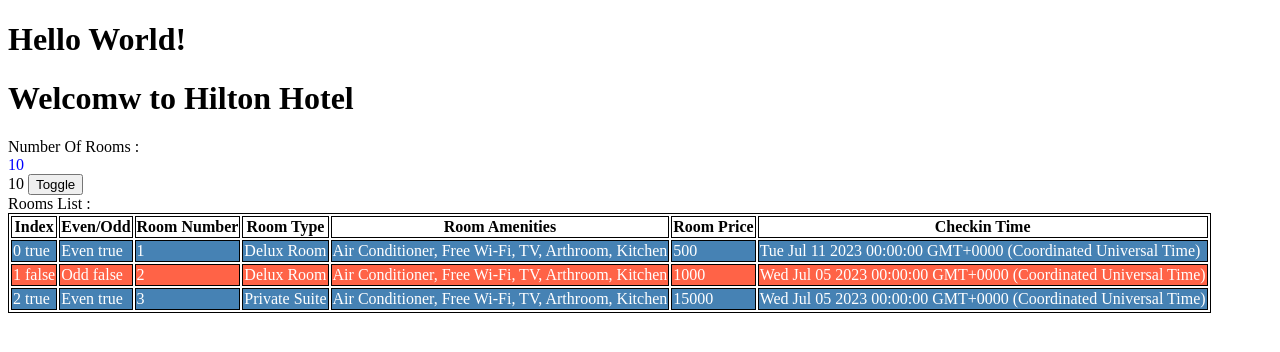
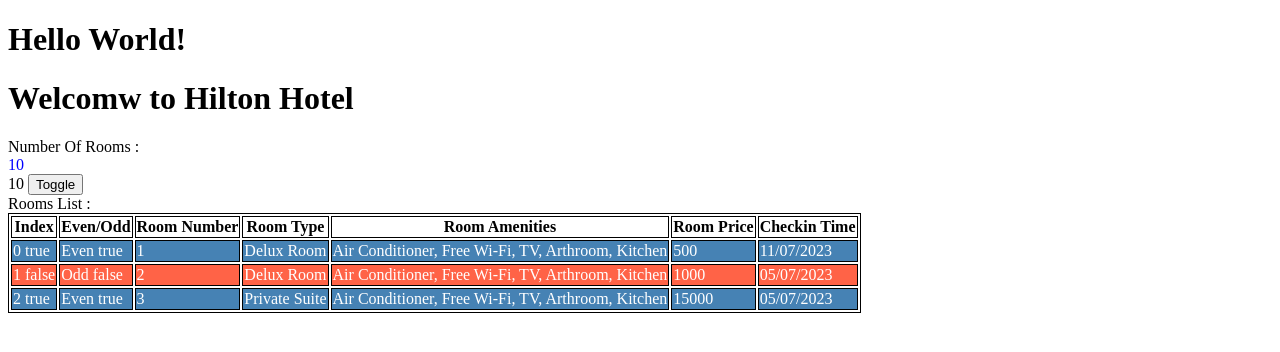
Before and after one commit to lalitsiraswa/angular-course-great-learning, an Angular app: page / in a window 1280 px wide. Shown: the top 352 px of the page. Built offline with nearby package versions, Linux system fonts and the light colour scheme.

Commit message:
Date Pipe

```diff
--- a/src/app/rooms/rooms.component.html
+++ b/src/app/rooms/rooms.component.html
@@ -33,7 +33,7 @@
             <td>{{room.roomType}}</td>
             <td>{{room.amenities}}</td>
             <td>{{room.price}}</td>
-            <td>{{room.checkinTime}}</td>
+            <td>{{room.checkinTime | date : 'dd/MM/YYYY'}}</td> <!-- date pipe "date : 'short'" -->
         </tr>
     </table>
 </div>
```
